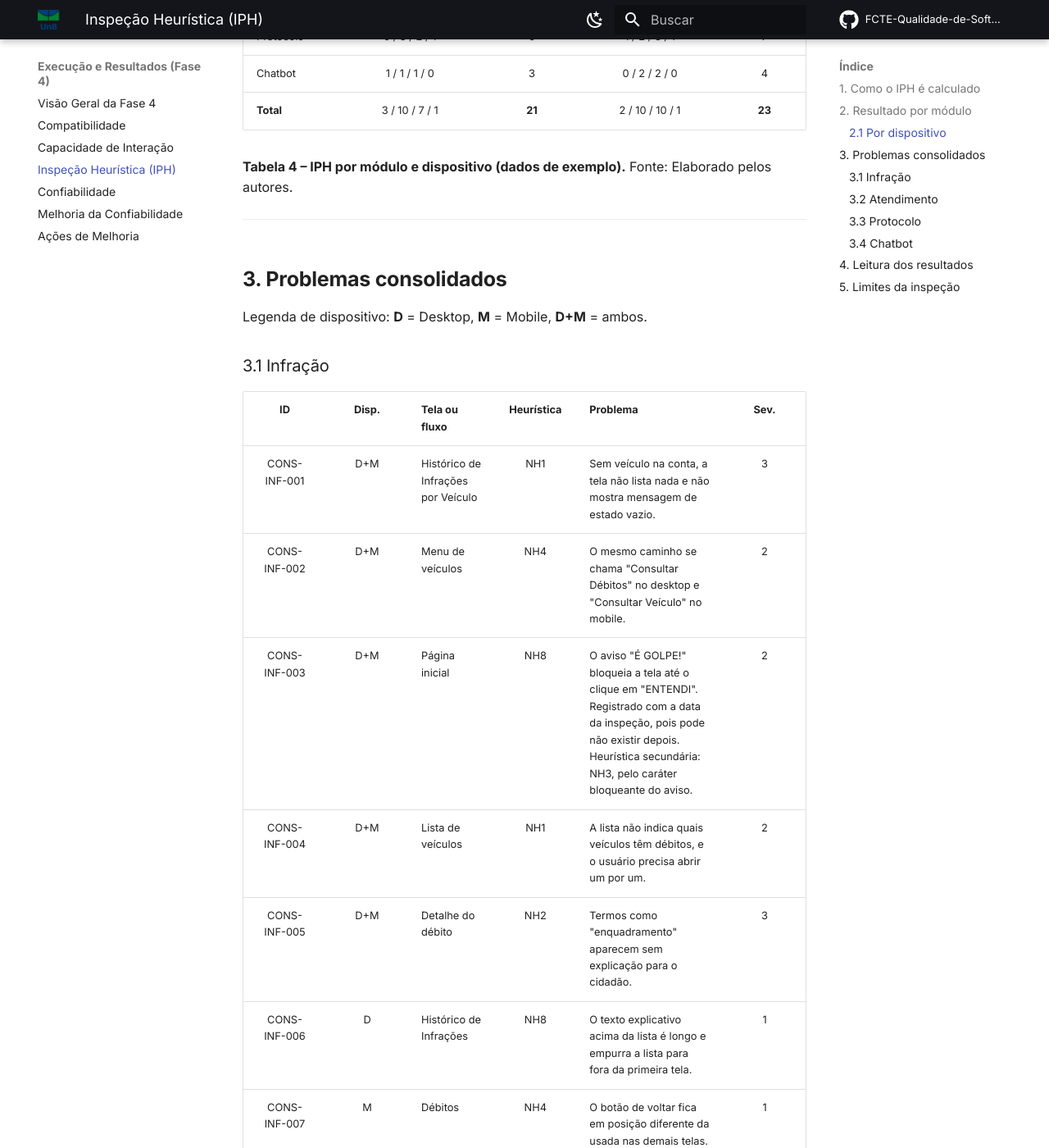
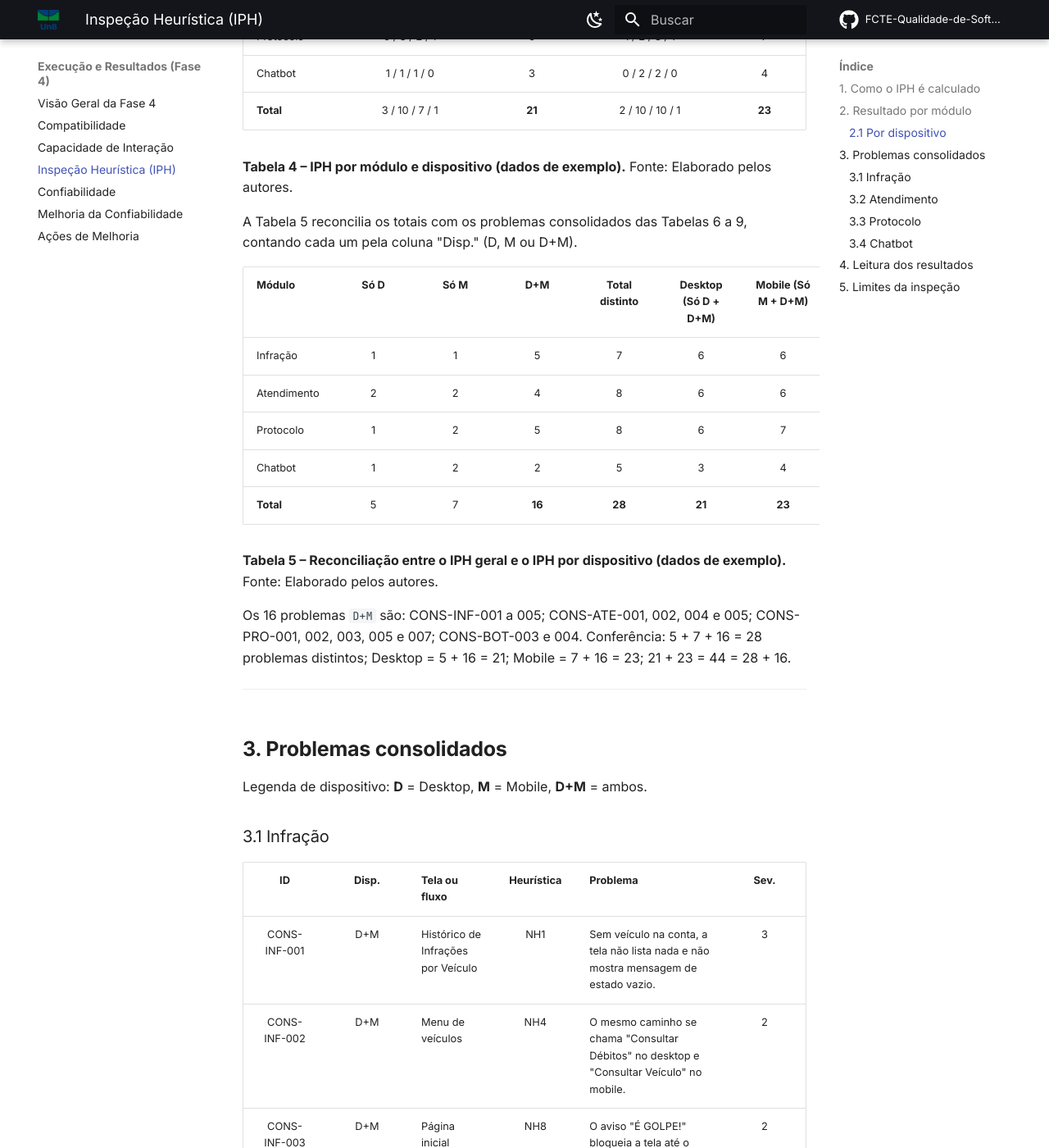
Before and after one commit to FCTE-Qualidade-de-Software-1/2026-2_T02_KAY_MCNULTY, an MkDocs documentation site: the page built from docs/fase4/inspecao-heuristica.md, in a window 1280 px wide and 1400 px high, scrolled down 2459 px. Shown: the whole window at 82% size. Built offline with MkDocs 1.6.1 and Material for MkDocs 9.7.7, drawn with Linux system fonts in a browser that asks for light colours; comment, search, counter and statistics services are not loaded; some of the changed text lies outside the part shown.

Commit message:
docs(fase4): reconcilia a contagem de problemas por dispositivo no IPH
Acrescenta a Tabela 5 com a contagem de problemas só Desktop, só Mobile e D+M
por módulo e lista os 16 problemas D+M, para que o total de 28 e os IPH de 21
e 23 possam ser conferidos diretamente nas tabelas de problemas.

```diff
--- a/docs/fase4/inspecao-heuristica.md
+++ b/docs/fase4/inspecao-heuristica.md
@@ -66,6 +66,20 @@ Um problema que ocorre nos dois dispositivos (`D+M`) entra nas duas contagens, s
 
 **Tabela 4 – IPH por módulo e dispositivo (dados de exemplo).** Fonte: Elaborado pelos autores.
 
+A Tabela 5 reconcilia os totais com os problemas consolidados das Tabelas 6 a 9, contando cada um pela coluna "Disp." (D, M ou D+M).
+
+| Módulo | Só D | Só M | D+M | Total distinto | Desktop (Só D + D+M) | Mobile (Só M + D+M) |
+| :--- | :---: | :---: | :---: | :---: | :---: | :---: |
+| Infração | 1 | 1 | 5 | 7 | 6 | 6 |
+| Atendimento | 2 | 2 | 4 | 8 | 6 | 6 |
+| Protocolo | 1 | 2 | 5 | 8 | 6 | 7 |
+| Chatbot | 1 | 2 | 2 | 5 | 3 | 4 |
+| **Total** | 5 | 7 | **16** | **28** | **21** | **23** |
+
+**Tabela 5 – Reconciliação entre o IPH geral e o IPH por dispositivo (dados de exemplo).** Fonte: Elaborado pelos autores.
+
+Os 16 problemas `D+M` são: CONS-INF-001 a 005; CONS-ATE-001, 002, 004 e 005; CONS-PRO-001, 002, 003, 005 e 007; CONS-BOT-003 e 004. Conferência: 5 + 7 + 16 = 28 problemas distintos; Desktop = 5 + 16 = 21; Mobile = 7 + 16 = 23; 21 + 23 = 44 = 28 + 16.
+
 ---
 
 ## 3. Problemas consolidados
@@ -84,7 +98,7 @@ Legenda de dispositivo: **D** = Desktop, **M** = Mobile, **D+M** = ambos.
 | CONS-INF-006 | D | Histórico de Infrações | NH8 | O texto explicativo acima da lista é longo e empurra a lista para fora da primeira tela. | 1 |
 | CONS-INF-007 | M | Débitos | NH4 | O botão de voltar fica em posição diferente da usada nas demais telas. | 1 |
 
-**Tabela 5 – Problemas do módulo Infração (dados de exemplo).** Fonte: Elaborado pelos autores.
+**Tabela 6 – Problemas do módulo Infração (dados de exemplo).** Fonte: Elaborado pelos autores.
 
 ### 3.2 Atendimento
 
@@ -99,7 +113,7 @@ Legenda de dispositivo: **D** = Desktop, **M** = Mobile, **D+M** = ambos.
 | CONS-ATE-007 | M | Unidade | NH7 | A lista de unidades é longa e não tem busca nem filtro. | 2 |
 | CONS-ATE-008 | D | Etapas do formulário | NH4 | Os botões "Avançar" e "Continuar" são usados com o mesmo sentido em etapas diferentes. | 1 |
 
-**Tabela 6 – Problemas do módulo Atendimento (dados de exemplo).** Fonte: Elaborado pelos autores.
+**Tabela 7 – Problemas do módulo Atendimento (dados de exemplo).** Fonte: Elaborado pelos autores.
 
 ### 3.3 Protocolo
 
@@ -114,7 +128,7 @@ Legenda de dispositivo: **D** = Desktop, **M** = Mobile, **D+M** = ambos.
 | CONS-PRO-007 | D+M | Menu | NH4 | A opção "Protocoloe" aparece repetida em dois níveis seguidos do menu. | 2 |
 | CONS-PRO-008 | M | Nova solicitação | NH8 | Os rótulos dos cartões de tipo de solicitação aparecem cortados. | 1 |
 
-**Tabela 7 – Problemas do módulo Protocolo (dados de exemplo).** Fonte: Elaborado pelos autores.
+**Tabela 8 – Problemas do módulo Protocolo (dados de exemplo).** Fonte: Elaborado pelos autores.
 
 ### 3.4 Chatbot
 
@@ -126,7 +140,7 @@ Legenda de dispositivo: **D** = Desktop, **M** = Mobile, **D+M** = ambos.
 | CONS-BOT-004 | D+M | Início da conversa | NH6 | Não há sugestões de perguntas, e o usuário precisa formular tudo do zero. | 2 |
 | CONS-BOT-005 | D | Ícone do assistente | NH4 | O ícone muda de posição entre páginas do portal. | 1 |
 
-**Tabela 8 – Problemas do módulo Chatbot (dados de exemplo).** Fonte: Elaborado pelos autores.
+**Tabela 9 – Problemas do módulo Chatbot (dados de exemplo).** Fonte: Elaborado pelos autores.
 
 ---
 
```
